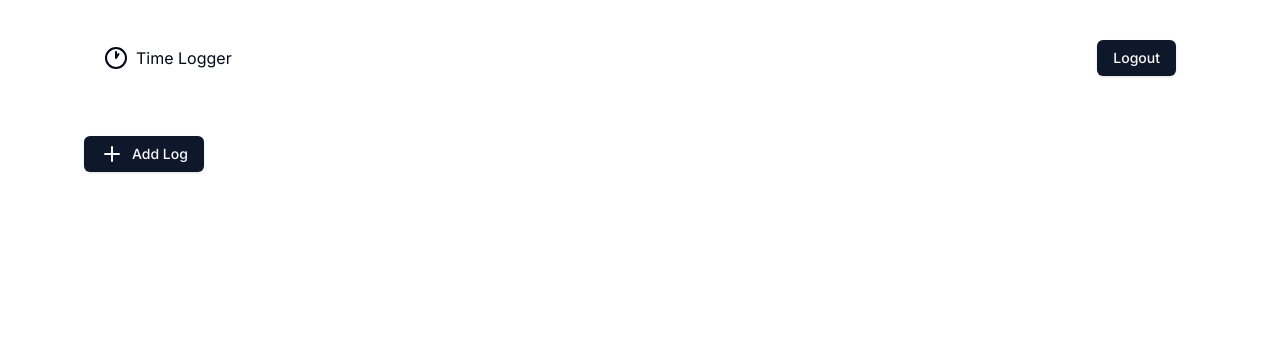
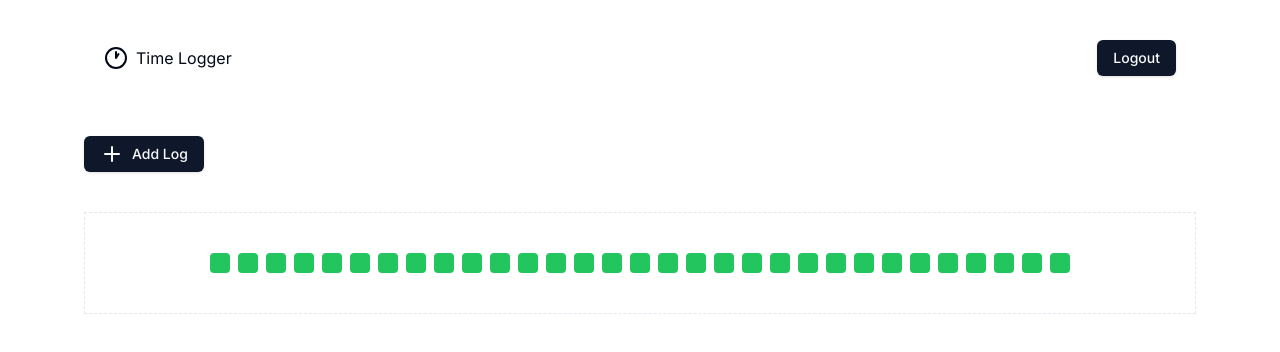
Before and after one commit to nihar-hegde/time-logger, a Next.js app: page / in a window 1280 px wide. Shown: the top 352 px of the page. Built offline with nearby package versions, Linux system fonts and the light colour scheme.

Commit message:
addig the git graph calender thing

```diff
--- a/package.json
+++ b/package.json
@@ -10,6 +10,7 @@
   },
   "dependencies": {
     "@radix-ui/react-dialog": "^1.0.5",
+    "@radix-ui/react-hover-card": "^1.0.7",
     "@radix-ui/react-icons": "^1.3.0",
     "@radix-ui/react-label": "^2.0.2",
     "@radix-ui/react-popover": "^1.0.7",
@@ -17,6 +18,7 @@
     "class-variance-authority": "^0.7.0",
     "clsx": "^2.0.0",
     "date-fns": "^2.30.0",
+    "dayjs": "^1.11.10",
     "lucide-react": "^0.288.0",
     "next": "13.5.6",
     "react": "^18",
--- a/src/app/page.tsx
+++ b/src/app/page.tsx
@@ -1,3 +1,4 @@
+import Calender from '@/components/Calender'
 import Navbar from '@/components/Navbar'
 import { NewLog } from '@/components/NewLog'
 import { Button } from '@/components/ui/button'
@@ -9,6 +10,7 @@
       <div className='p-5 space-y-10'>
         <Navbar/>
         <NewLog/>
+        <Calender/>
       </div>
     </main>
   )
--- a/src/components/Calender.tsx
+++ b/src/components/Calender.tsx
@@ -0,0 +1,55 @@
+import dayjs from "dayjs";
+import React from "react";
+
+import {
+  HoverCard,
+  HoverCardContent,
+  HoverCardTrigger,
+} from "@/components/ui/hover-card";
+import { cn } from "@/lib/utils";
+
+const Calender = () => {
+  function getDateInMonth(year = dayjs().year(), month = dayjs().month()) {
+    const startDate = dayjs().year(year).month(month).date(1);
+    const endDate = startDate.endOf("month");
+    // function loops through all dates and genrate individual dates.
+    const datesArray = [];
+    for (let i = startDate.date(); i <= endDate.date(); i++) {
+      datesArray.push(startDate.date(i).format("DD-MM-YYYY"));
+    }
+    return datesArray;
+  }
+
+
+  const getColor = (value:number) => {
+    if(value === 0){
+        return "bg-gray-100";
+    }else if (value <5){
+        return "bg-green-100";
+    }else if (value < 10){
+        return "bg-green-300";
+    }else{
+        return "bg-green-500";
+    }
+  }
+const hour =10;
+
+  return (
+    <div className="border border-dashed flex flex-wrap gap-2 p-10 justify-center ">
+      {getDateInMonth().map((value, index) => {
+        return (
+          <HoverCard key={index}>
+            <HoverCardTrigger>
+              <div className={cn("h-5 w-5 rounded-sm cursor-pointer",getColor(hour || 0))}></div>
+            </HoverCardTrigger>
+            <HoverCardContent>
+              {hour || 0} Hours on {value}
+            </HoverCardContent>
+          </HoverCard>
+        );
+      })}
+    </div>
+  );
+};
+
+export default Calender;
--- /dev/null
+++ b/src/components/ui/hover-card.tsx
@@ -0,0 +1,29 @@
+"use client"
+
+import * as React from "react"
+import * as HoverCardPrimitive from "@radix-ui/react-hover-card"
+
+import { cn } from "@/lib/utils"
+
+const HoverCard = HoverCardPrimitive.Root
+
+const HoverCardTrigger = HoverCardPrimitive.Trigger
+
+const HoverCardContent = React.forwardRef<
+  React.ElementRef<typeof HoverCardPrimitive.Content>,
+  React.ComponentPropsWithoutRef<typeof HoverCardPrimitive.Content>
+>(({ className, align = "center", sideOffset = 4, ...props }, ref) => (
+  <HoverCardPrimitive.Content
+    ref={ref}
+    align={align}
+    sideOffset={sideOffset}
+    className={cn(
+      "z-50 w-64 rounded-md border bg-popover p-4 text-popover-foreground shadow-md outline-none data-[state=open]:animate-in data-[state=closed]:animate-out data-[state=closed]:fade-out-0 data-[state=open]:fade-in-0 data-[state=closed]:zoom-out-95 data-[state=open]:zoom-in-95 data-[side=bottom]:slide-in-from-top-2 data-[side=left]:slide-in-from-right-2 data-[side=right]:slide-in-from-left-2 data-[side=top]:slide-in-from-bottom-2",
+      className
+    )}
+    {...props}
+  />
+))
+HoverCardContent.displayName = HoverCardPrimitive.Content.displayName
+
+export { HoverCard, HoverCardTrigger, HoverCardContent }
```
Also changed, not shown: 1 other file (tests, documents, lock files or other folders).
